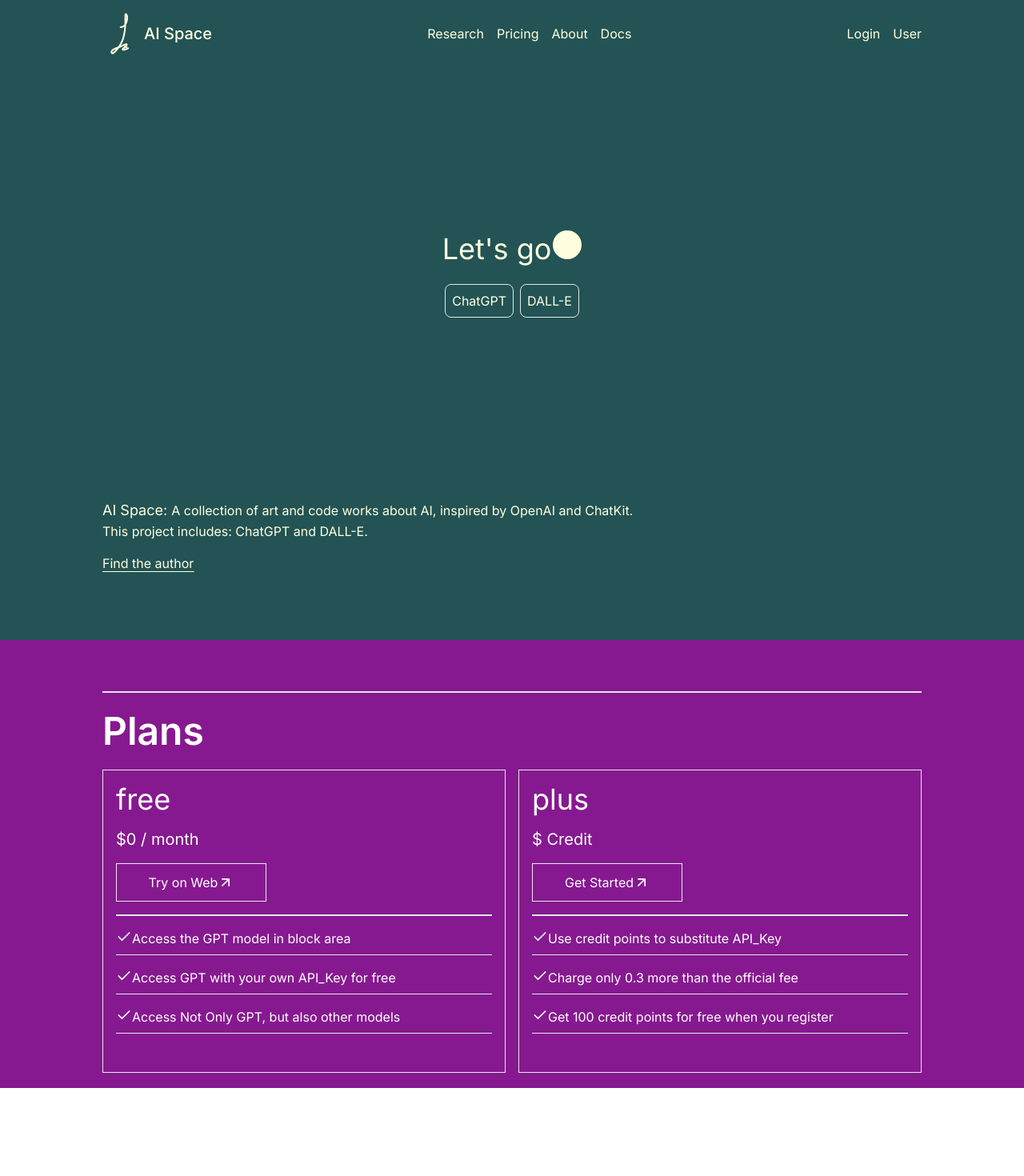
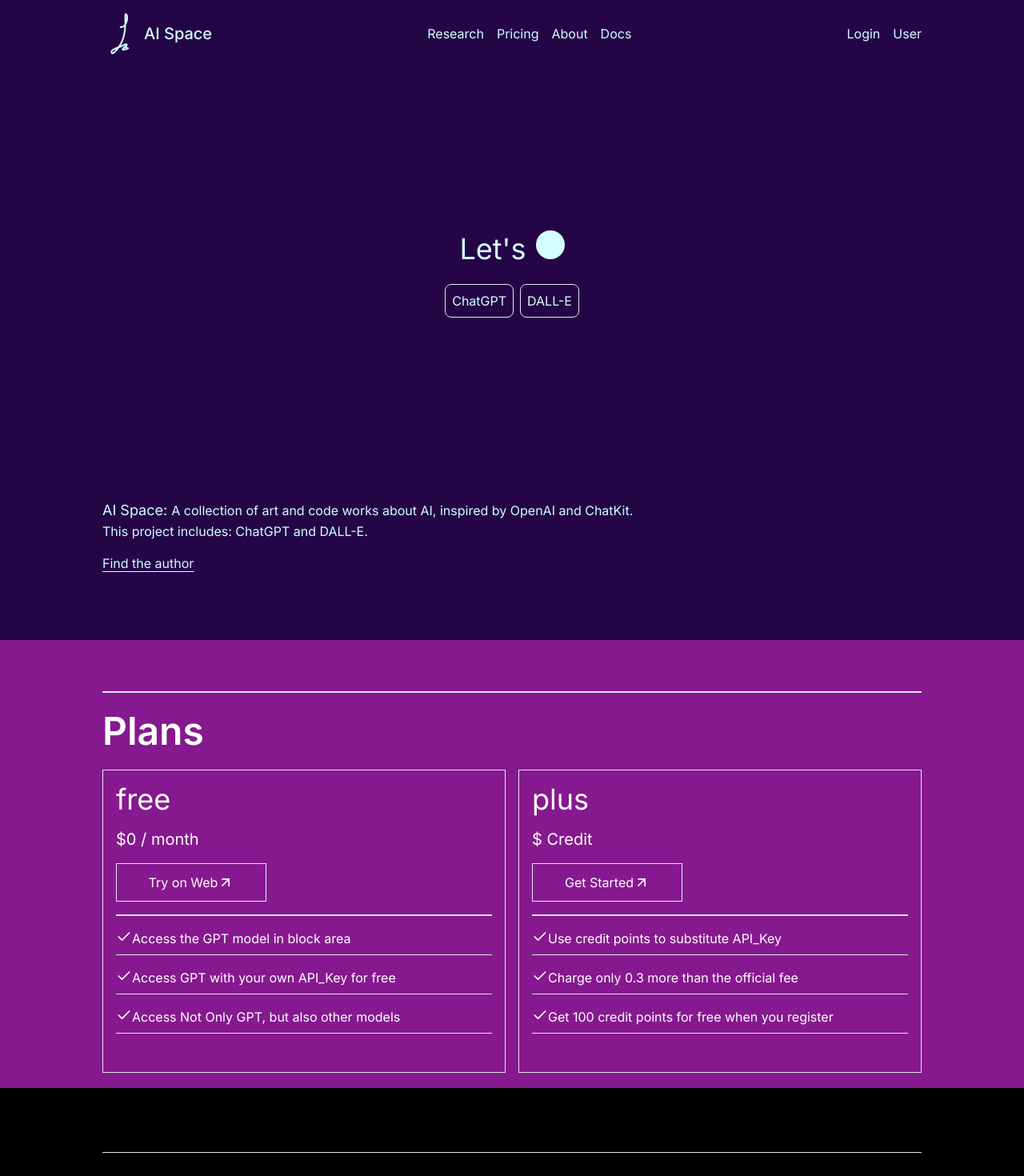
Before and after one commit to lesenelir/ai-space, a Next.js app: page / in a window 1280 px wide. Shown: the top 1470 px of the page at 80% size. Before the commit the page ends 1360 px from the top, so only its background shows below. Built offline with nearby package versions, Linux system fonts and the light colour scheme.

Commit message:
feat: update login href in Navbar Component

```diff
--- a/src/components/home/Navbar.tsx
+++ b/src/components/home/Navbar.tsx
@@ -47,7 +47,7 @@
 
         {/* right */}
         <ul className={'lg:flex flex-row max-lg:hidden gap-4'}>
-          <NavbarLi text={'Login'}/>
+          <NavbarLi text={'Login'} href={'/sign-in'}/>
           <NavbarLi text={'User'}/>
         </ul>
 
--- a/src/components/home/NavbarLi.tsx
+++ b/src/components/home/NavbarLi.tsx
@@ -1,9 +1,12 @@
+import Link from 'next/link'
+
 interface IProps {
   text: string
+  href?: string
 }
 
 export default function NavbarLi(props: IProps) {
-  const { text } = props
+  const { text, href } = props
 
   return (
     <li
@@ -12,7 +15,13 @@
         hover:underline hover:underline-offset-4
       `}
     >
-      {text}
+      {href ? (
+        <Link href={href}>
+          {text}
+        </Link>
+      ) : (
+        <p>{text}</p>
+      )}
     </li>
   )
 }
--- a/src/pages/index.tsx
+++ b/src/pages/index.tsx
@@ -2,6 +2,7 @@
 
 import FirstContentArea from '@/components/home/FirstContentArea'
 import SecondContentArea from '@/components/home/SecondContentArea'
+import ThirdContentArea from '@/components/home/ThirdContentArea'
 
 const inter = Inter({ subsets: ['latin'] })
 
@@ -15,8 +16,8 @@
       {/* Second Content Area */}
       <SecondContentArea/>
 
-
       {/* Third Content Area */}
+      <ThirdContentArea/>
 
     </div>
   )
```
